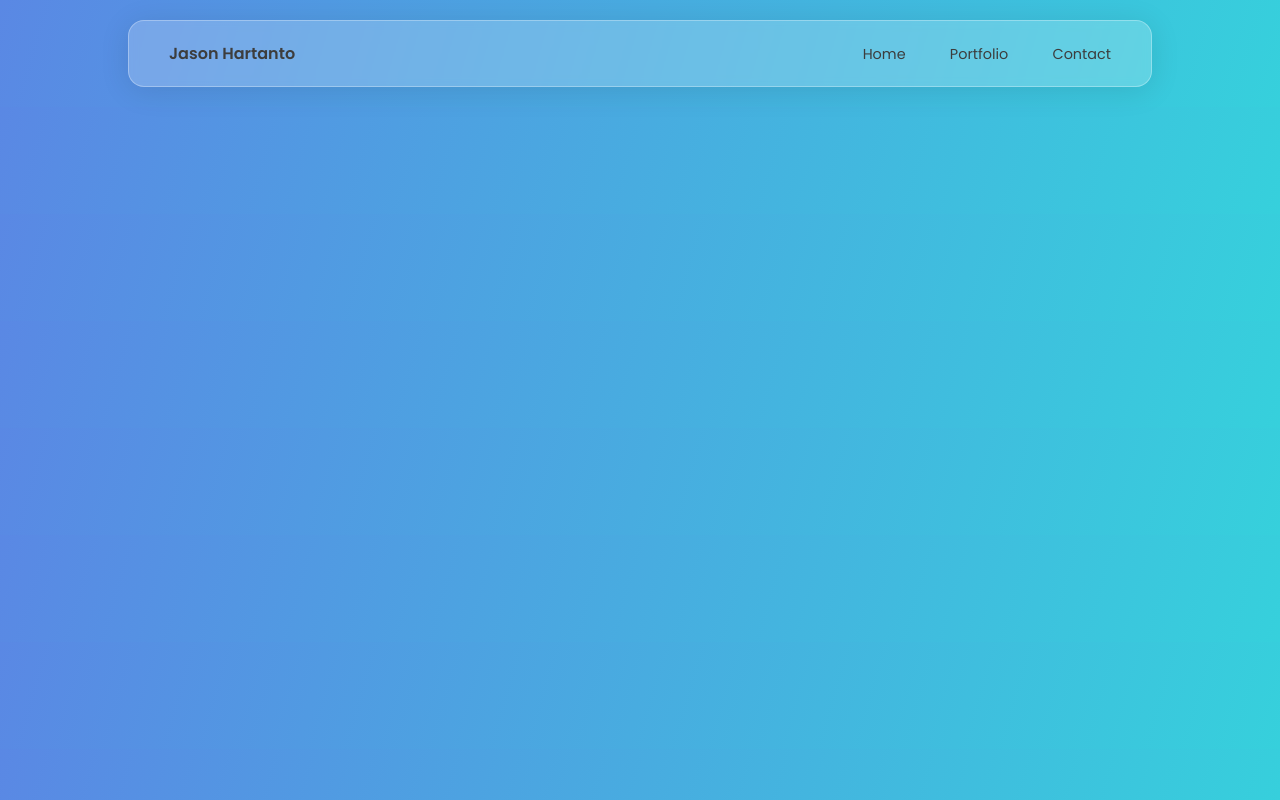
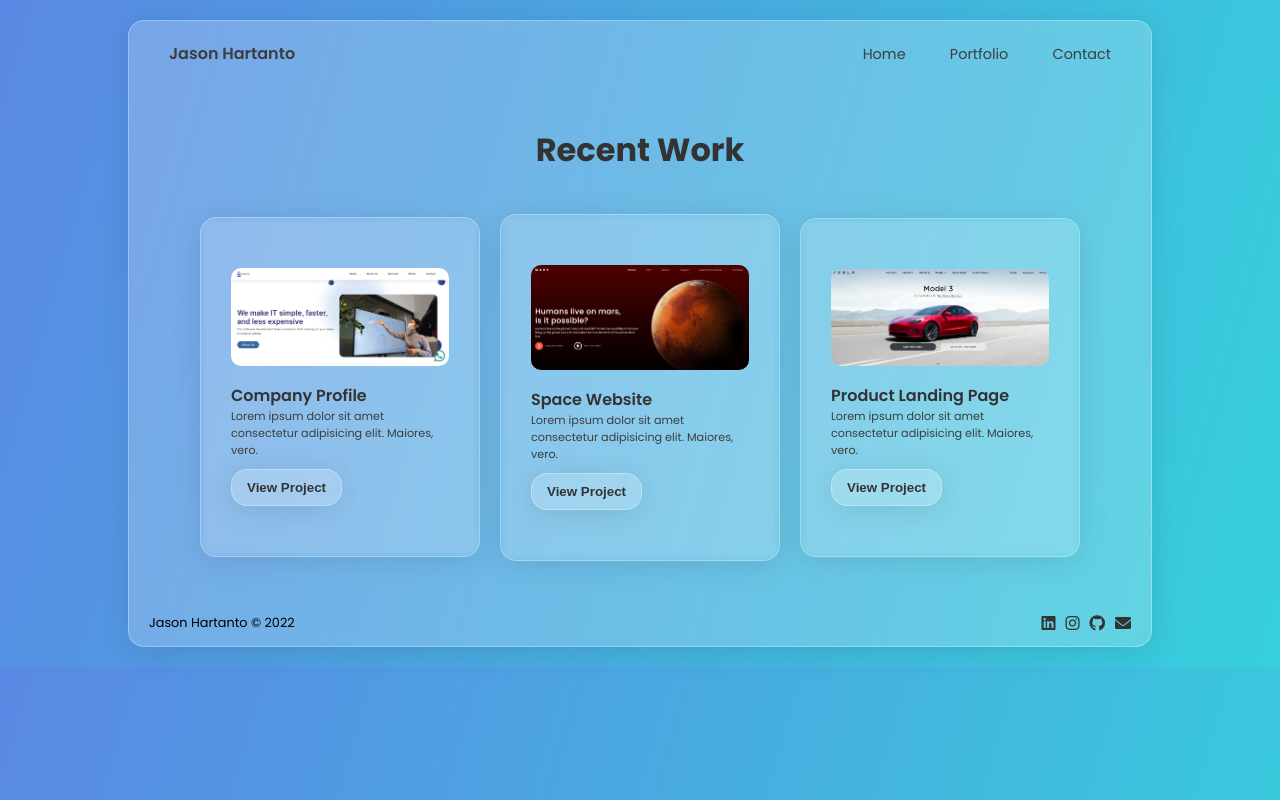
Before and after one commit to jasonh14/bncc-portfolio-project, a plain HTML site: page portfolio.html in a window 1280 px wide. Drawn offline with Linux system fonts and the light colour scheme.

Commit message:
created recent work card

```diff
--- a/portfolio.html
+++ b/portfolio.html
@@ -29,7 +29,66 @@
       </div>
       <!-- End Navbar -->
 
-      <!--  -->
+      <!-- Recent Work -->
+      <div class="recent-work">
+        <h1>Recent Work</h1>
+        <div class="recent-work-container">
+          <div class="recent-work-card">
+            <div class="work-img">
+              <img class="w-100" src="./eventide.png" alt="" />
+            </div>
+            <p class="work-title">Company Profile</p>
+            <p class="work-desc">
+              Lorem ipsum dolor sit amet consectetur adipisicing elit. Maiores,
+              vero.
+            </p>
+            <a href=""> <button class="btn">View Project</button></a>
+          </div>
+          <div class="recent-work-card">
+            <div class="work-img">
+              <img class="w-100" src="./mars.png" alt="" />
+            </div>
+            <p class="work-title">Space Website</p>
+            <p class="work-desc">
+              Lorem ipsum dolor sit amet consectetur adipisicing elit. Maiores,
+              vero.
+            </p>
+            <a href=""><button class="btn">View Project</button></a>
+          </div>
+          <div class="recent-work-card">
+            <div class="work-img">
+              <img class="w-100" src="./tesla.png" alt="" />
+            </div>
+            <p class="work-title">Product Landing Page</p>
+            <p class="work-desc">
+              Lorem ipsum dolor sit amet consectetur adipisicing elit. Maiores,
+              vero.
+            </p>
+            <a href=""> <button class="btn">View Project</button></a>
+          </div>
+        </div>
+      </div>
+      <!-- End Recent Work -->
+
+      <!-- Footer Section -->
+      <div class="footer">
+        <p>Jason Hartanto &copy; 2022</p>
+        <div class="social-media">
+          <a href="https://www.linkedin.com/in/jason-hartanto/"
+            ><i class="fa-brands fa-linkedin"></i
+          ></a>
+          <a href="https://www.instagram.com/jasonhartantoo/"
+            ><i class="fa-brands fa-instagram"></i
+          ></a>
+          <a href="https://github.com/jasonh14"
+            ><i class="fa-brands fa-github"></i
+          ></a>
+          <a href="mailto:jasonhartantoo14@gmail.com"
+            ><i class="fa-solid fa-envelope"></i
+          ></a>
+        </div>
+      </div>
+      <!-- End Footer -->
     </div>
   </body>
 </html>
--- a/style.css
+++ b/style.css
@@ -124,6 +124,7 @@ body {
   text-align: center;
   padding: 20px;
   font-size: 2rem;
+  color: #333333;
 }
 
 .education-table {
@@ -163,6 +164,7 @@ body {
   text-align: center;
   padding: 20px 20px 0 20px;
   font-size: 2rem;
+  color: #333333;
 }
 
 .list-tech {
@@ -221,3 +223,55 @@ body {
 .social-media a:not(:last-child) {
   padding-right: 10px;
 }
+
+/* Portfolio Page */
+.recent-work h1 {
+  margin: 20px;
+  text-align: center;
+  padding: 20px 20px 0 20px;
+  font-size: 2rem;
+  color: #333333;
+}
+
+.w-100 {
+  width: 100%;
+}
+
+.recent-work-container {
+  display: grid;
+  grid-template-columns: repeat(auto-fill, 280px);
+  column-gap: 20px;
+  row-gap: 20px;
+  justify-content: center;
+  align-items: center;
+  margin-top: 40px;
+  margin-bottom: 40px;
+}
+
+.recent-work-card {
+  box-shadow: 0 4px 30px rgba(0, 0, 0, 0.1);
+  backdrop-filter: blur(5px);
+  border: 1px solid rgba(255, 255, 255, 0.3);
+  padding: 50px 30px;
+  border-radius: 16px;
+}
+
+.recent-work-card img {
+  border-radius: 10px;
+}
+
+.work-title {
+  margin-top: 10px;
+  font-weight: 600;
+  font-size: 1rem;
+  color: #333333;
+}
+
+.work-desc {
+  font-size: 0.7rem;
+  color: #3d3d3d;
+}
+
+.btn {
+  cursor: pointer;
+}
```
Also changed, not shown: eventide.png (added), mars.png (added), tesla.png (added).
